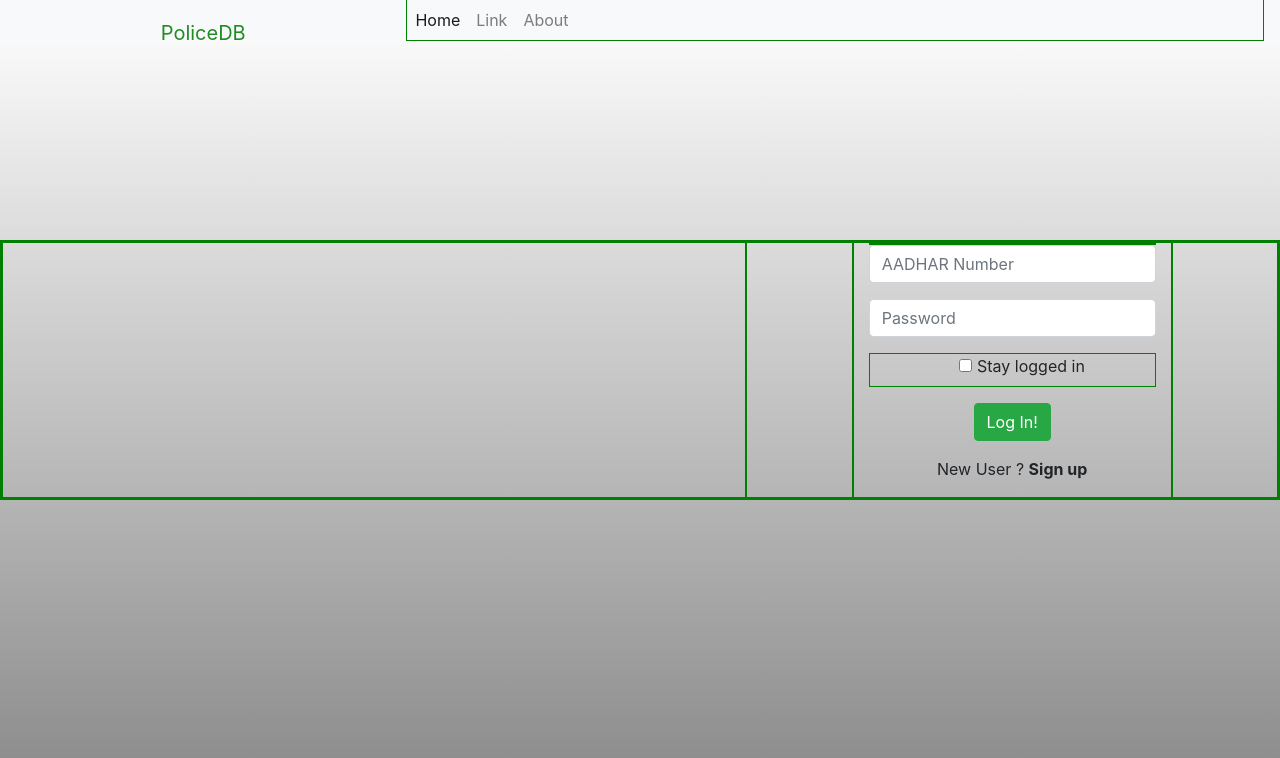
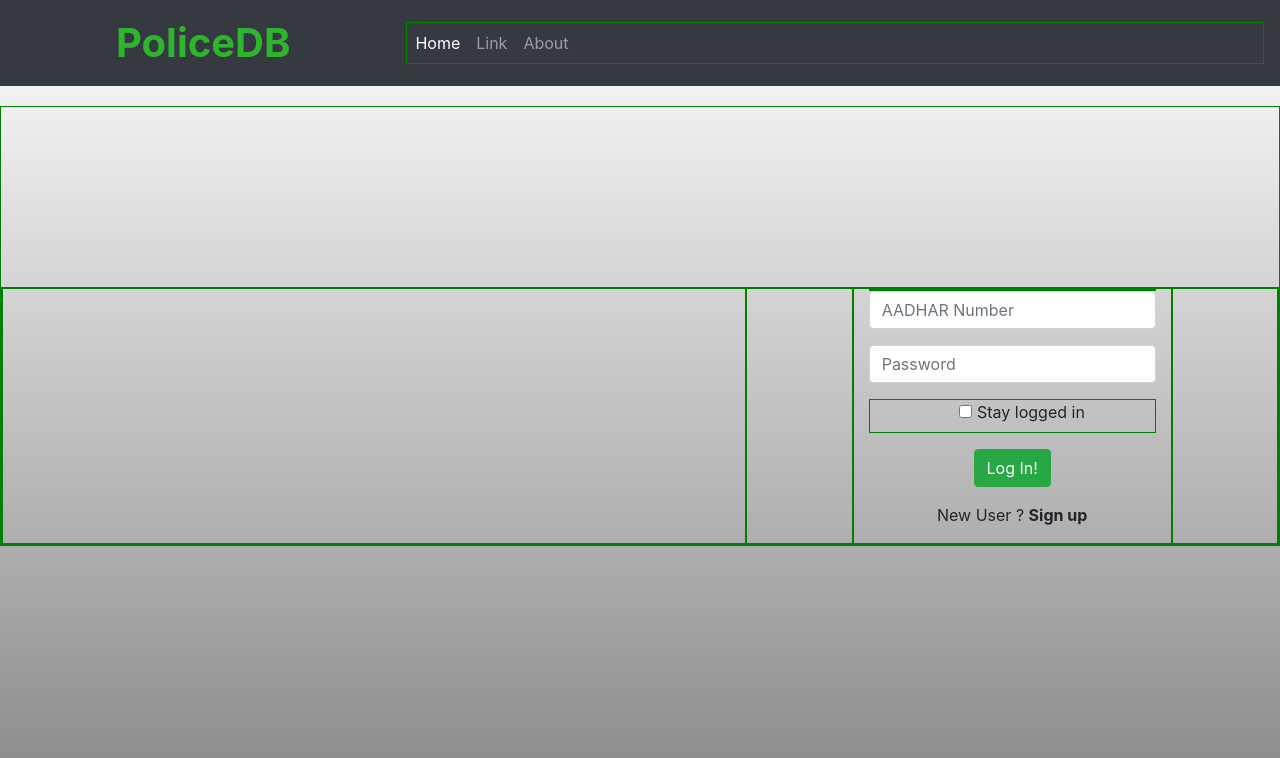
Before and after one commit to aman30865/policeDB, a PHP site: page / in a window 1280 px wide. Shown: the top 758 px of the page. Run offline with PHP 8.4, Linux system fonts and the light colour scheme.

Commit message:
navbar, grid and title added

```diff
--- a/index.php
+++ b/index.php
@@ -85,7 +85,7 @@
 
 <!DOCTYPE html>
 <html lang="en">
-  <head>
+  <head><title>PoliceDB</title>
     <!-- Required meta tags always come first -->
     <meta charset="utf-8">
     <meta name="viewport" content="width=device-width, initial-scale=1, shrink-to-fit=no">
@@ -111,25 +111,22 @@
             background: none;
           }
         #homePageContainer{
-            margin-top: 200px;
+            padding-top: 180px;
+            margin-top: 20px;
         }
         #topleft{
-            font-size: 20;
-            color:forestgreen;
+            font-size: 2.5em;
+            color:#2fb42f;
             text-align:center;
             width:30%;
             height:100%;
             float:left;
-            padding:10px;
-        }
-        nav{
-            height:40px;
         }
     </style>
     </head>
 <body>
-    <nav class="navbar navbar-expand-lg navbar-light bg-light">
-  <a class="navbar-brand" id="topleft" href="#">PoliceDB</a>
+    <nav class="navbar navbar-expand-lg navbar-dark bg-dark">
+        <a class="navbar-brand" id="topleft" href="#"><span style="font-weight:bold">PoliceDB</span></a>
   <button class="navbar-toggler" type="button" data-toggle="collapse" data-target="#navbarSupportedContent" aria-controls="navbarSupportedContent" aria-expanded="false" aria-label="Toggle navigation">
     <span class="navbar-toggler-icon"></span>
   </button>
@@ -151,7 +148,7 @@
 
 
     <div class="container-fluid" id="homePageContainer">
-        <div class="row"><div class="col-lg-7"></div><div class="col-lg-1"></div><div class="col-lg-3 ">
+        <div class="row"><div class="col-xs-7 col-sm-5 col-lg-7"></div><div class="col-xs-1 col-sm-1 col-lg-1"></div><div class="col-xs-3 col-sm-5 col-lg-3">
         <center>
         <div id="error"><?php if ($error!="") {
             echo '<div class="alert alert-danger" role="alert">'.$error.'</div>';} ?></div>
@@ -192,7 +189,7 @@
             <p><a class="toggleForms"><span style="font-weight:normal;">Already have an account ? </span>Login</a></p>
         </form>
         </center>
-        </div><div class="col-lg-1"></div></div>
+        </div><div class="col-xs-1 col-sm-1 col-lg-1"></div></div>
     </div>
 
 
```
